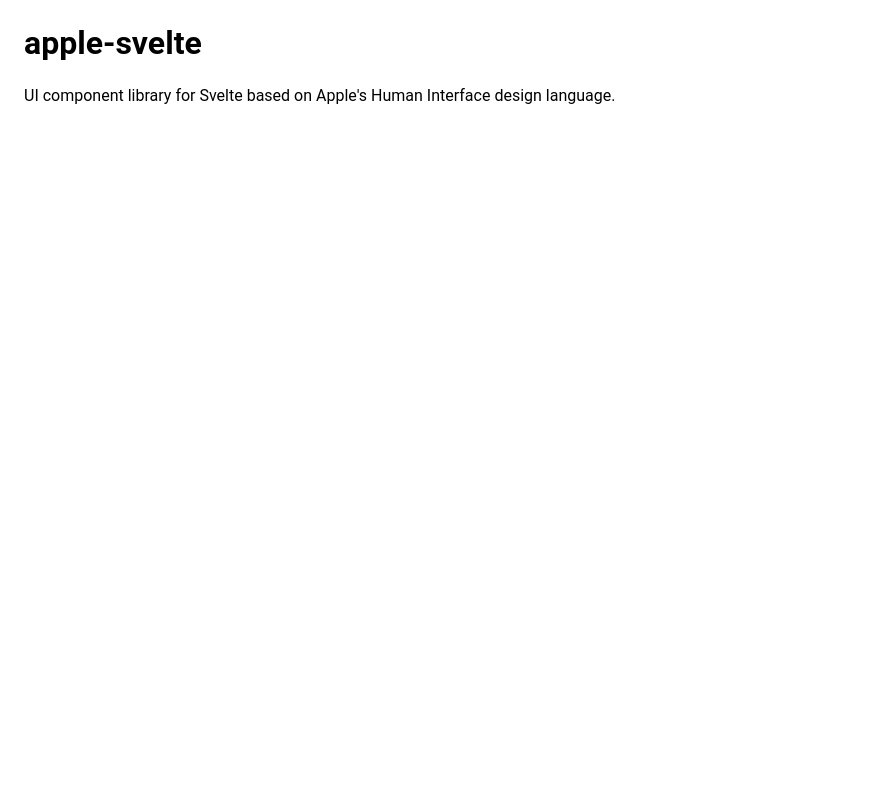
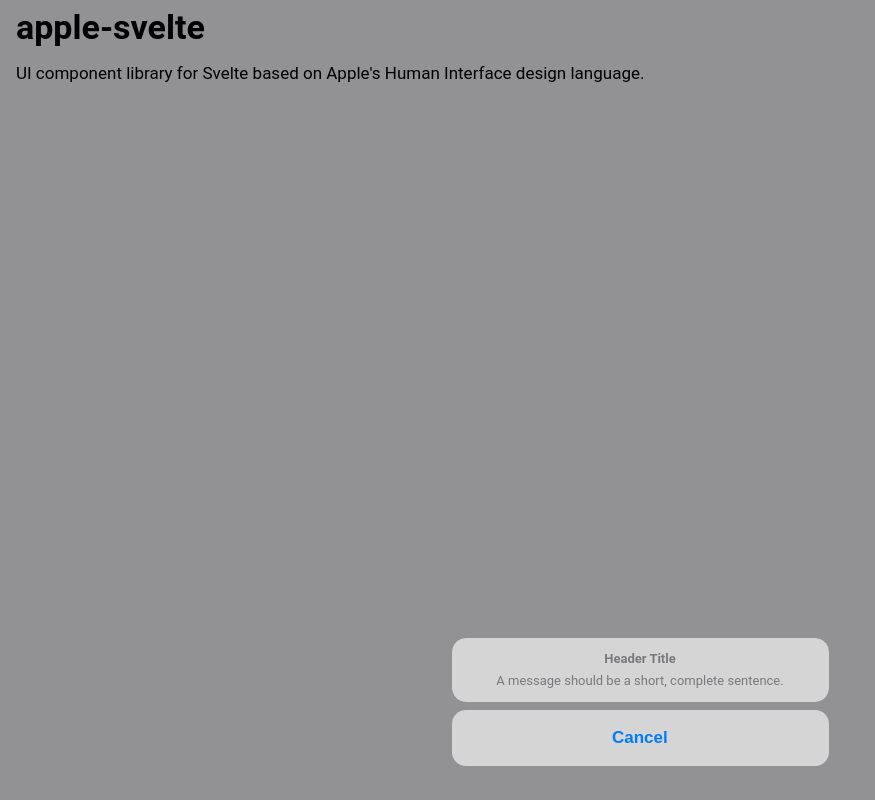
Before and after one commit to Carza-104/apple-svelte, a SvelteKit app: page / in a window 1280 px wide. Shown: the whole page, without its empty margins (0-875 px from the left). Built offline with nearby package versions, Linux system fonts and the light colour scheme.

Commit message:
Fix padding around modal views

```diff
--- a/src/lib/action-sheet/ActionSheet.svelte
+++ b/src/lib/action-sheet/ActionSheet.svelte
@@ -82,14 +82,13 @@
 	}
 
 	label {
-		align-items: center;
+		align-items: end;
 		background: var(--action-sheet-background);
 		cursor: unset;
 		display: flex;
 		height: 100vh;
 		justify-content: center;
 		left: 0px;
-		padding: 34px 8px;
 		position: fixed;
 		top: 0px;
 		width: 100vw;
@@ -101,6 +100,7 @@
 		flex: 1;
 		flex-direction: column;
 		gap: 8px;
+		margin: 34px 8px;
 		max-width: 377px;
 	}
 
--- a/src/lib/alert/Alert.svelte
+++ b/src/lib/alert/Alert.svelte
@@ -82,7 +82,6 @@
 		height: 100vh;
 		justify-content: center;
 		left: 0px;
-		padding: 34px 8px;
 		position: fixed;
 		top: 0px;
 		width: 100vw;
@@ -98,6 +97,7 @@
 		flex-direction: column;
 		gap: 2px;
 		justify-content: center;
+		margin: 80px 61.5px;
 		max-width: 270px;
 		overflow: hidden;
 		-webkit-backdrop-filter: blur(40px);
--- a/src/routes/+page.svelte
+++ b/src/routes/+page.svelte
@@ -1,4 +1,10 @@
+<script>
+	import '../lib/styles.css';
+	import ActionSheet from "$lib/action-sheet/ActionSheet.svelte";
+</script>
+
 <main>
+	<ActionSheet showCancelButton showDescription showHeader />
 	<h1>apple-svelte</h1>
 	<p>UI component library for Svelte based on Apple's Human Interface design language.</p>
 </main>
```
